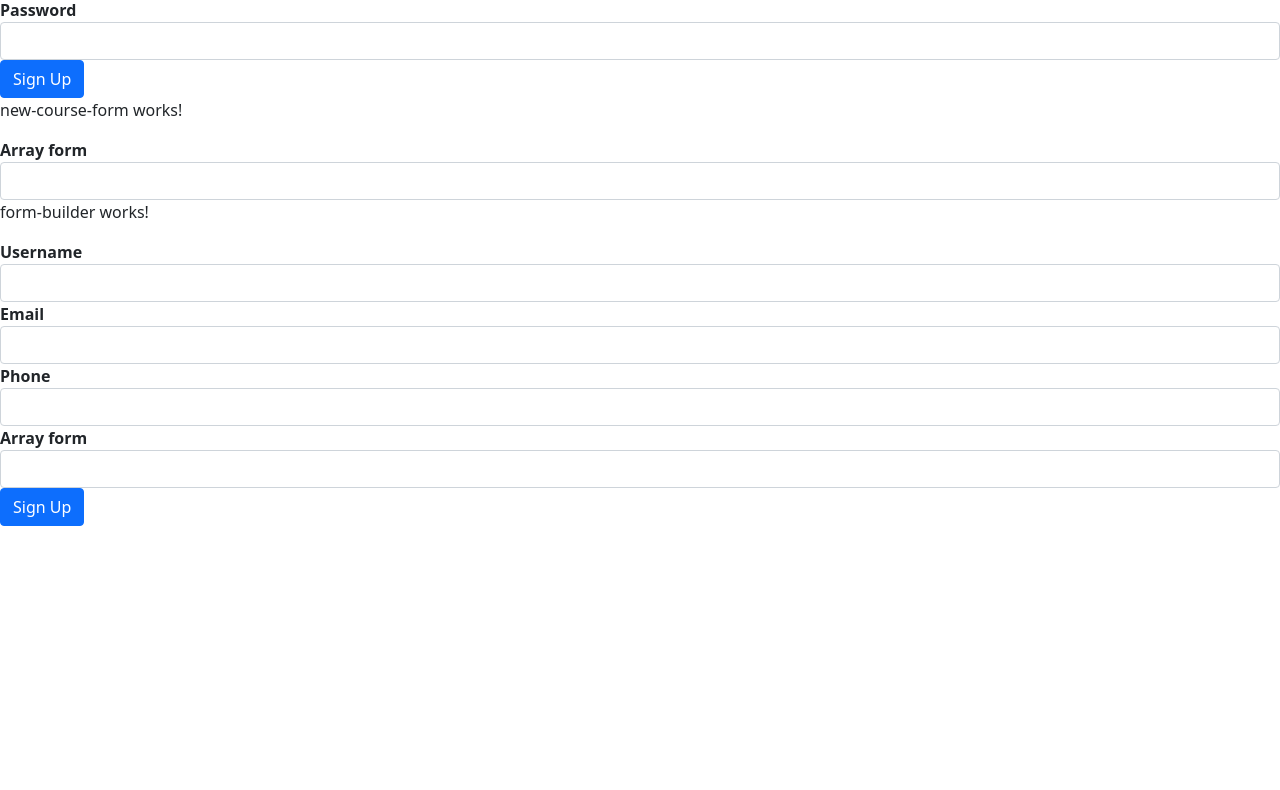
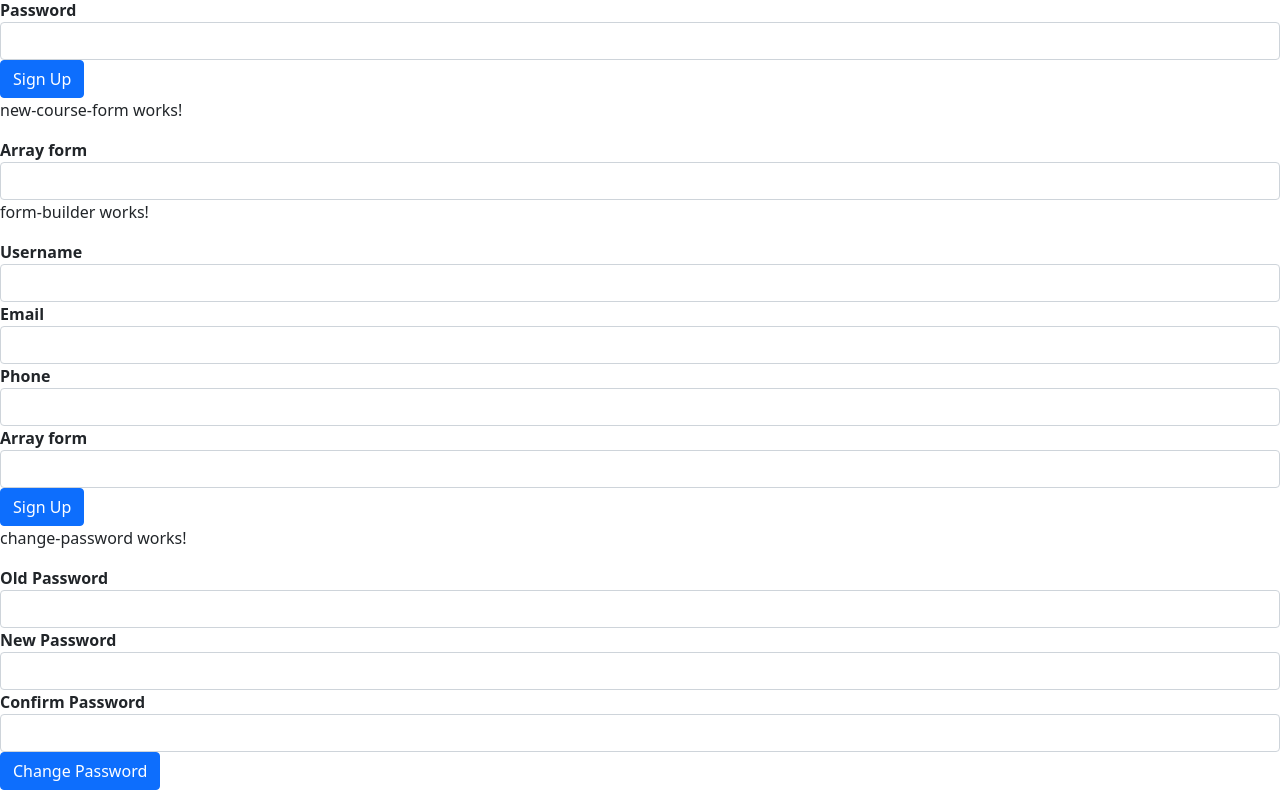
Before and after one commit to SagarPuneria/hello-world-angular-app, an Angular app: page / in a window 1280 px wide. Shown: the part 266-1056 px from the top of the page. Before the commit the page ends 800 px from the top, so only its background shows below. Built offline with nearby package versions, Linux system fonts and the light colour scheme.

Commit message:
Assignment 7: Change Password Form

```diff
--- a/src/app/app.component.html
+++ b/src/app/app.component.html
@@ -3,3 +3,4 @@
 <nested-form-groups></nested-form-groups>
 <new-course-form></new-course-form>
 <form-builder></form-builder>
+<change-password></change-password>
--- a/src/app/app.module.ts
+++ b/src/app/app.module.ts
@@ -8,6 +8,7 @@ import { FormsModule, ReactiveFormsModule } from '@angular/forms';
 import { NestedFormGroupsComponent } from './nested-form-groups/nested-form-groups.component';
 import { NewCourseFormComponent } from './new-course-form/new-course-form.component';
 import { FormBuilderComponent } from './form-builder/form-builder.component';
+import { ChangePasswordComponent } from './change-password/change-password.component';
 
 @NgModule({
   declarations: [
@@ -15,7 +16,8 @@ import { FormBuilderComponent } from './form-builder/form-builder.component';
     SignupFormComponent,
     NestedFormGroupsComponent,
     NewCourseFormComponent,
-    FormBuilderComponent
+    FormBuilderComponent,
+    ChangePasswordComponent
   ],
   imports: [
     BrowserModule,
--- /dev/null
+++ b/src/app/change-password/change-password.component.css
@@ -0,0 +1,3 @@
+input.ng-invalid.ng-touched {
+    border: red 1px solid;
+}
--- /dev/null
+++ b/src/app/change-password/change-password.component.html
@@ -0,0 +1,38 @@
+<p>change-password works!</p>
+<form [formGroup]="form">
+    <!-- (div.form-group>label+input[type='password'].form-control)*3+button.btn.btn-primary -->
+    <div class="form-group">
+        <label for=""><strong>Old Password</strong></label>
+        <input formControlName="oldPassword" type="password" class="form-control">
+        <!-- div.alert.alert-danger -->
+        <!-- *ngIf="form.get('oldPassword')" -->
+        <div
+            *ngIf="oldPassword.touched && oldPassword.invalid"
+            class="alert alert-danger">
+            <div *ngIf="oldPassword.errors.required">Old password is required.</div>
+            <div *ngIf="oldPassword.errors.invalidOldPassword">Old password is invalid.</div>
+        </div>
+    </div>
+    <div class="form-group">
+        <label for=""><strong>New Password</strong></label>
+        <input formControlName="newPassword" type="password" class="form-control">
+        <div
+            *ngIf="newPassword.touched && newPassword.invalid"
+            class="alert alert-danger">
+            <div *ngIf="newPassword.errors.required">New password is required.</div>
+        </div>
+    </div>
+    <div class="form-group">
+        <label for=""><strong>Confirm Password</strong></label>
+        <input formControlName="confirmPassword" type="password" class="form-control">
+        <div
+            *ngIf="confirmPassword.touched && confirmPassword.invalid"
+            class="alert alert-danger">
+            <div *ngIf="confirmPassword.errors.required">Confirm password is required.</div>
+        </div>
+        <div *ngIf="confirmPassword.valid && form.invalid && form.errors.passwordsShouldMatch" class="alert alert-danger">
+            Password do not match.
+        </div>
+    </div>
+    <button class="btn btn-primary">Change Password</button>
+</form>
--- /dev/null
+++ b/src/app/change-password/change-password.component.ts
@@ -0,0 +1,32 @@
+import { FormBuilder, FormGroup, Validators } from '@angular/forms';
+import { Component, OnInit } from '@angular/core';
+import { PasswordValidators } from './password.validators';
+
+@Component({
+  selector: 'change-password',
+  templateUrl: './change-password.component.html',
+  styleUrls: ['./change-password.component.css']
+})
+export class ChangePasswordComponent implements OnInit {
+  form: FormGroup;
+
+  constructor(fb: FormBuilder) {
+    this.form = fb.group({
+      oldPassword: ['',
+        Validators.required,
+        PasswordValidators.validOldPassword
+      ],
+      newPassword: ['', Validators.required],
+      confirmPassword: ['', Validators.required]
+    }, {
+      validator: PasswordValidators.passwordsShouldMatch
+    });
+  }
+  get oldPassword() { return this.form.get('oldPassword'); }
+  get newPassword() { return this.form.get('newPassword'); }
+  get confirmPassword() { return this.form.get('confirmPassword'); }
+
+  ngOnInit() {
+  }
+
+}
--- /dev/null
+++ b/src/app/change-password/password.validators.ts
@@ -0,0 +1,21 @@
+import { resolve } from 'url';
+import { AbstractControl } from "@angular/forms";
+
+export class PasswordValidators {
+    static validOldPassword(control: AbstractControl) {
+        return new Promise((resolve) => {
+            if (control.value !== '1234')
+                resolve({ invalidOldPassword: true });
+            else
+                resolve(null);
+        });
+    }
+
+    static passwordsShouldMatch(control: AbstractControl) {
+        let newPassword = control.get('newPassword');
+        let confirmPassword = control.get('confirmPassword');
+        if (newPassword.value !== confirmPassword.value)
+            return { passwordsShouldMatch: true };
+        return null;
+    }
+}
```
Also changed, not shown: 1 other file (tests, documents, lock files or other folders).
